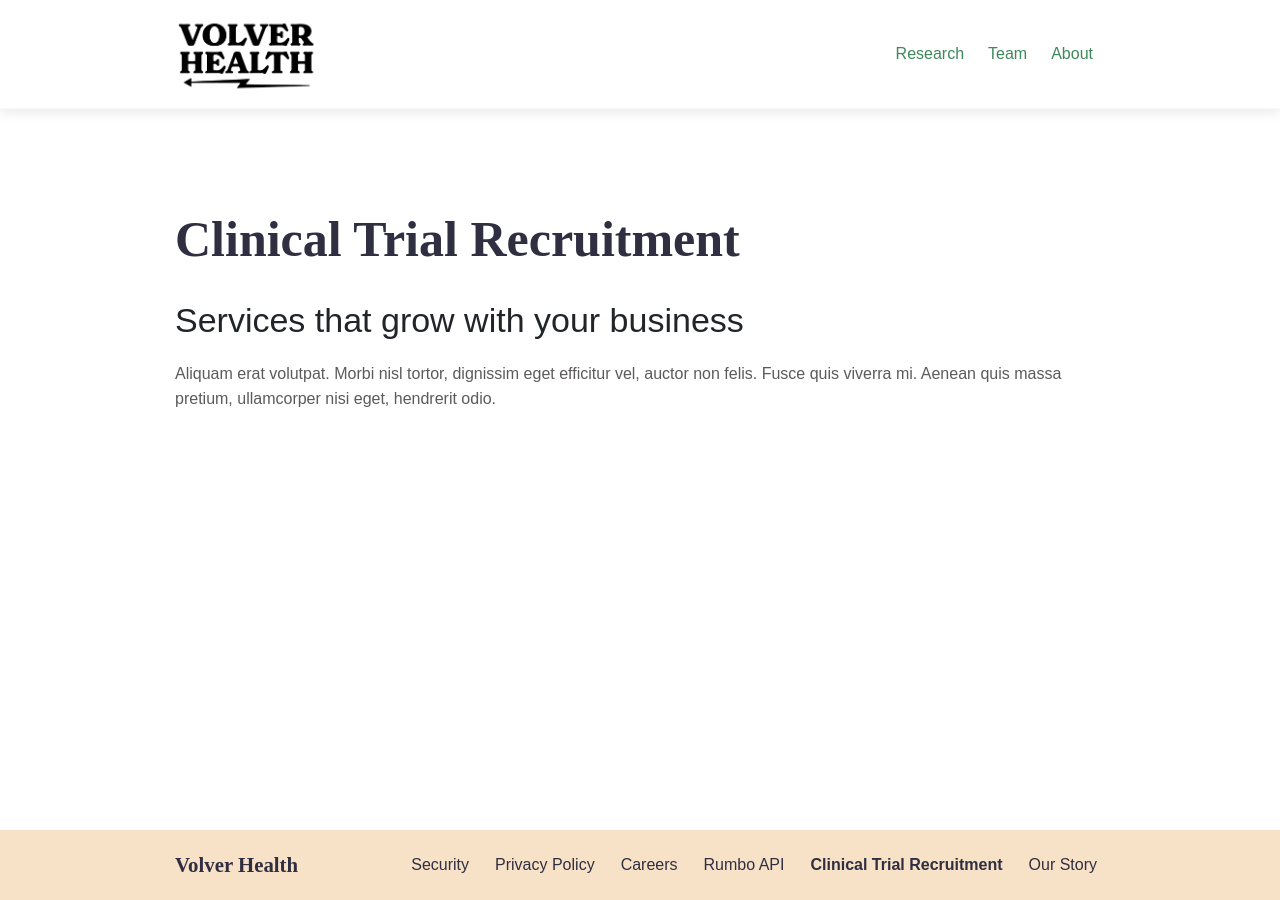
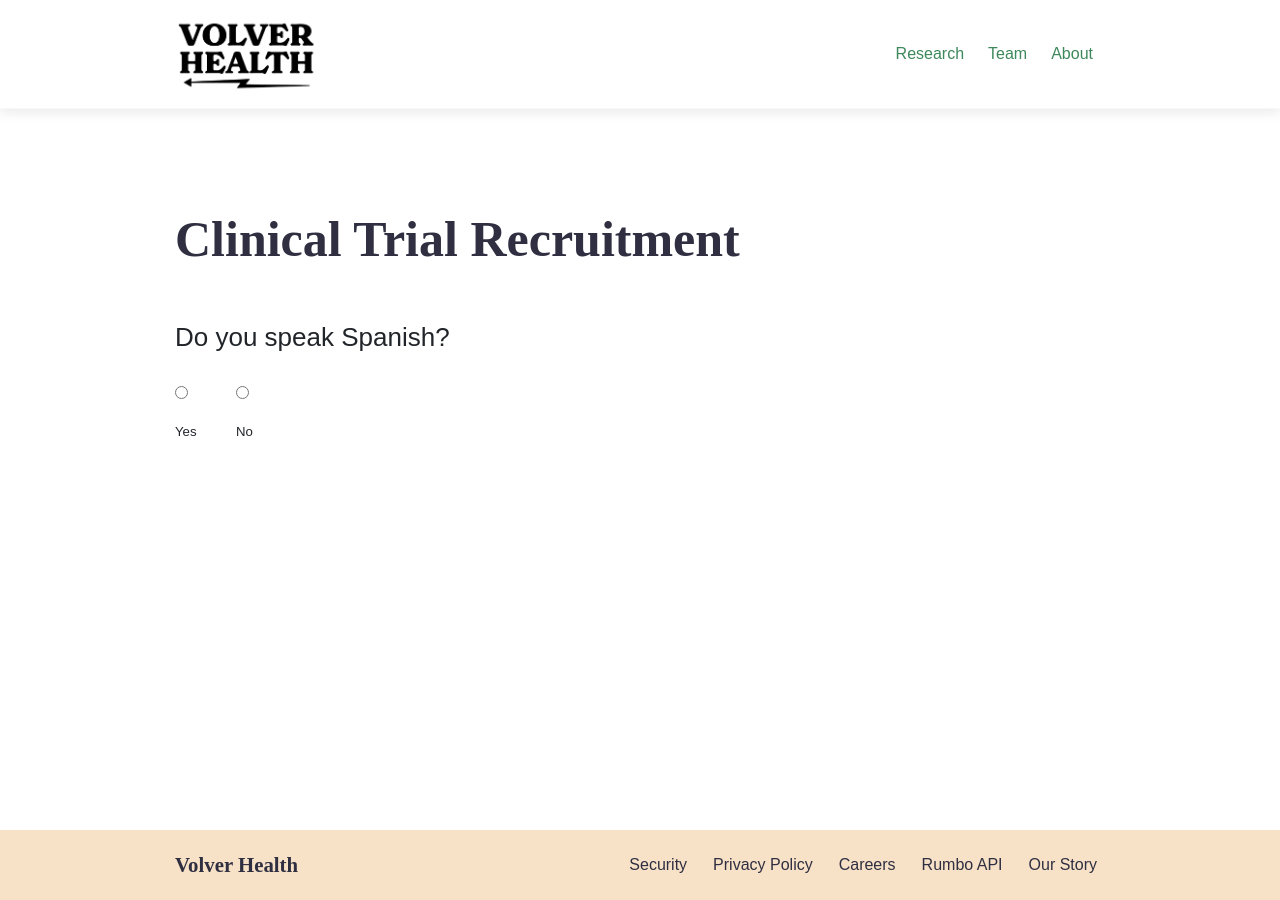
Before and after one commit to volver-health/volver-website, a Jekyll site: the page built from clinical-trial-recruitment.md, in a window 1280 px wide. Built offline with Jekyll 4.4.1, drawn with Linux system fonts in a browser that asks for light colours; some web fonts are replaced.

Commit message:
beginning of the recruitment form

```diff
--- a/_data/menus.yml
+++ b/_data/menus.yml
@@ -18,13 +18,10 @@ footer:
     weight: 3
   - name: "Our Story"
     url: "/our-story/"
-    weight: 6
+    weight: 5
   - name: "Privacy Policy"
     url: "/privacy-policy/"
     weight: 2
-  - name: "Clinical Trial Recruitment"
-    url: "/clinical-trial-recruitment/"
-    weight: 5
   - name: "Rumbo API"
     url: "/rumbo-api/"
     weight: 4
--- /dev/null
+++ b/_sass/components/_forms.scss
@@ -0,0 +1,7 @@
+.radio-row {
+  display: inline-flex;
+}
+
+.radio {
+  display: unset;
+}
--- a/assets/css/style.scss
+++ b/assets/css/style.scss
@@ -61,6 +61,7 @@ $sub-footer-text-color: $black;
 @import "components/strip";
 @import "components/feature";
 @import "components/social";
+@import "components/forms";
 // @import "components/fonts"; // Uncomment this line to self host font
 
 // Pages
--- a/clinical-trial-recruitment.md
+++ b/clinical-trial-recruitment.md
@@ -5,8 +5,199 @@ description: Go here to sign up for one of our clinical trials
 intro_image: "images/illustrations/reading.svg"
 intro_image_absolute: true
 intro_image_hide_on_mobile: true
+sitemap: false
 ---
 
-# Services that grow with your business
+<form id="fs-frm" name="complaint-form" accept-charset="utf-8" action="https://formspree.io/f/mrgwkbjp" method="post">
+    <fieldset id="fs-frm-inputs">
+    <div id="spanish">
+        <h2>Do you speak Spanish?</h2>
+        <div class="radio-row">
+          <div class="radio">
+            <input type="radio" id="spanishYes" name="spanish" value="YES">
+            <label for="yes">Yes</label><br>
+          </div>
+          <div class="radio">
+            <input type="radio" id="spanishNo" name="spanish" value="NO">
+            <label for="no">No</label><br>
+          </div>
+        </div>
+      </div>
+    <div id="smartphone" style="display:none;">
+        <h2>Do you have a smartphone?</h2>
+        <div class="radio-row">
+          <div class="radio">
+            <input type="radio" id="smartphoneYes" name="smartphone" value="YES">
+            <label for="yes">Yes</label><br>
+          </div>
+          <div class="radio">
+            <input type="radio" id="smartphoneNo" name="smartphone" value="NO">
+            <label for="no">No</label><br>
+          </div>
+        </div>
+      </div>
+    <div id="recovery" style="display:none;">
+        <h2>Are you or a loved one in recovery for substance use or mental health?</h2>
+        <div class="radio-row">
+          <div class="radio">
+            <input type="radio" id="recoveryYes" name="recovery" value="YES">
+            <label for="yes">Yes</label><br>
+          </div>
+          <div class="radio">
+            <input type="radio" id="recoveryNo" name="recovery" value="NO">
+            <label for="no">No</label><br>
+          </div>
+        </div>
+      </div>
+    <div id="help" style="display:none;">
+        <h2>Interested in helping us improve access to behavioral health services?</h2>
+        <div class="radio-row">
+          <div class="radio">
+            <input type="radio" id="helpYes" name="help" value="YES">
+            <label for="yes">Yes</label><br>
+          </div>
+          <div class="radio">
+            <input type="radio" id="helpNo" name="help" value="NO">
+            <label for="no">No</label><br>
+          </div>
+        </div>
+      </div>
+      <div id="name" style="display:none;">
+        <label for="first">First Name</label>
+        <input type="text" name="name" id="first" placeholder="First name" required="">
+      </div>
+      <div id="phone" style="display:none;">
+        <label for="telephone">Phone Number</label>
+        <input type="telephone" name="telephone" id="telephone" placeholder="(555) 555-5555" required="">
+      </div>
+      <div id="availability" style="display:none;">
+        <h2>When are you available to participate?</h2>
+        <input type="checkbox" name="availabilityTime" value="Weekends" id="weekends">
+        <label for="weekends">Weekends</label>
+        <input type="checkbox" name="availabilityTime" value="Weekday evenings" id="evenings">
+        <label for="evenings">Weekday evenings</label>
+      </div>
+      <input type="hidden" name="_subject" id="email-subject" value="Complaint Form Submission">
+    </fieldset>
+    <input type="submit" value="File Complaint" style="display:none;">
+  </form><style>/* reset */
+  #fs-frm input,
+  #fs-frm select,
+  #fs-frm textarea,
+  #fs-frm fieldset,
+  #fs-frm optgroup,
+  #fs-frm label,
+  #fs-frm #card-element:disabled {
+    font-family: inherit;
+    font-size: 100%;
+    color: inherit;
+    border: none;
+    border-radius: 0;
+    display: block;
+    width: 100%;
+    padding: 0;
+    margin: 0;
+    -webkit-appearance: none;
+    -moz-appearance: none;
+  }
+  #fs-frm label,
+  #fs-frm legend,
+  #fs-frm ::placeholder {
+    font-size: .825rem;
+    margin-bottom: .5rem;
+    padding-top: .2rem;
+    display: flex;
+    align-items: baseline;
+  }
 
-Aliquam erat volutpat. Morbi nisl tortor, dignissim eget efficitur vel, auctor non felis. Fusce quis viverra mi. Aenean quis massa pretium, ullamcorper nisi eget, hendrerit odio.
+  /* border, padding, margin, width */
+
+  #fs-frm input,
+  #fs-frm select,
+  #fs-frm textarea,
+  #fs-frm #card-element {
+    border: 1px solid rgba(0,0,0,0.2);
+    background-color: rgba(255,255,255,0.9);
+    padding: .75em 1rem;
+    margin-bottom: 1.5rem;
+  }
+  #fs-frm input:focus,
+  #fs-frm select:focus,
+  #fs-frm textarea:focus {
+    background-color: white;
+    outline-style: solid;
+    outline-width: thin;
+    outline-color: gray;
+    outline-offset: -1px;
+  }
+  #fs-frm [type="text"],
+  #fs-frm [type="email"] {
+    width: 100%;
+  }
+  #fs-frm [type="button"],
+  #fs-frm [type="submit"],
+  #fs-frm [type="reset"] {
+    width: auto;
+    cursor: pointer;
+    -webkit-appearance: button;
+    -moz-appearance: button;
+    appearance: button;
+  }
+  #fs-frm [type="button"]:focus,
+  #fs-frm [type="submit"]:focus,
+  #fs-frm [type="reset"]:focus {
+    outline: none;
+  }
+  #fs-frm [type="submit"],
+  #fs-frm [type="reset"] {
+    margin-bottom: 0;
+  }
+  #fs-frm select {
+    text-transform: none;
+  }
+
+  #fs-frm [type="checkbox"] {
+    -webkit-appearance: checkbox;
+    -moz-appearance: checkbox;
+    appearance: checkbox;
+    display: inline-block;
+    width: auto;
+    margin: 0 .5em 0 0 !important;
+  }
+
+  #fs-frm [type="radio"] {
+    -webkit-appearance: radio;
+    -moz-appearance: radio;
+    appearance: radio;
+    margin-bottom: 0 !important;
+    margin-right: 3em;
+    width: unset;
+  }
+
+  /* address, locale */
+  #fs-frm fieldset.locale input[name="city"],
+  #fs-frm fieldset.locale select[name="state"],
+  #fs-frm fieldset.locale input[name="postal-code"] {
+    display: inline;
+  }
+  #fs-frm fieldset.locale input[name="city"] {
+    width: 52%;
+  }
+  #fs-frm fieldset.locale select[name="state"],
+  #fs-frm fieldset.locale input[name="postal-code"] {
+    width: 20%;
+  }
+  #fs-frm fieldset.locale input[name="city"],
+  #fs-frm fieldset.locale select[name="state"] {
+    margin-right: 3%;
+  }
+  </style>
+
+<script>
+document.getElementById("spanishYes").addEventListener("change", spanishYes);
+var spanishValue = document.querySelector('input[name="spanish"]:checked');
+function spanishYes() {document.querySelector('input[name="spanish"]:checked').spanishValue;
+}
+console.log(spanishValue);
+
+</script>
```
Also changed, not shown: _includes/footer.html (line endings or trailing spaces).
